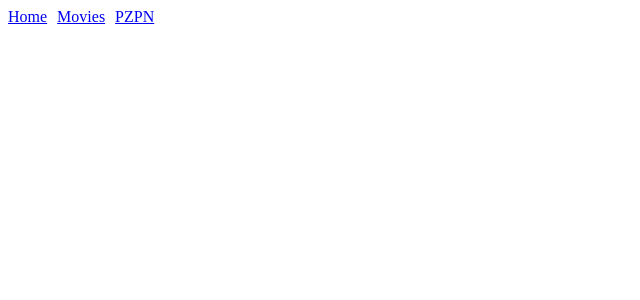
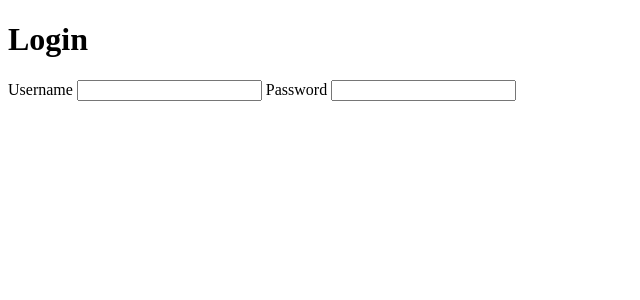
Before and after one commit to MarcinBieniek/Vue-NuxtMovies, a Nuxt app: page /login in a window 1280 px wide. Before the commit this address had no page. Shown: the top 300 px of the page, without its empty margins (0-640 px from the left). Built offline with nearby package versions, Linux system fonts and the light colour scheme.

Commit message:
Add abort navigation middleware

```diff
--- a/app.vue
+++ b/app.vue
@@ -8,11 +8,8 @@
 
 <template>
   <div>
-    <nav style="display: flex; gap: 10px">
-      <NuxtLink to="/">Home</NuxtLink>
-      <NuxtLink to="/movies">Movies</NuxtLink>
-      <NuxtLink to="https://www.pzpn.pl">PZPN</NuxtLink>
-    </nav>
-    <NuxtPage/>
+    <NuxtLayout>
+      <NuxtPage />
+    </NuxtLayout>
   </div>
 </template>
--- /dev/null
+++ b/layouts/default.vue
@@ -0,0 +1,8 @@
+<template>
+  <nav style="display: flex; gap: 10px">
+    <NuxtLink to="/">Home</NuxtLink>
+    <NuxtLink to="/movies">Movies</NuxtLink>
+    <NuxtLink to="https://www.pzpn.pl">PZPN</NuxtLink>
+  </nav>
+  <slot></slot>
+</template>
--- /dev/null
+++ b/layouts/plain.vue
@@ -0,0 +1,3 @@
+<template>
+  <slot></slot>
+</template>
--- /dev/null
+++ b/middleware/auth.ts
@@ -0,0 +1,6 @@
+export default defineNuxtRouteMiddleware((to, from) => {
+  const userIsLoggedIn = false;
+  if (!userIsLoggedIn) {
+    return navigateTo({ path:"/login"});
+  }
+})
--- /dev/null
+++ b/middleware/logger.global.ts
@@ -0,0 +1,4 @@
+export default defineNuxtRouteMiddleware((to, from) => {
+  console.log('to', to)
+  console.log('from', from)
+})
--- /dev/null
+++ b/pages/admin.vue
@@ -0,0 +1,9 @@
+<script setup>
+  definePageMeta({
+    middleware: ["auth"]
+  })
+</script>
+
+<template>
+  Hello user
+</template>
--- /dev/null
+++ b/pages/login.vue
@@ -0,0 +1,19 @@
+<script setup>
+  definePageMeta({
+    layout: "plain"
+  })
+</script>
+
+<template>
+  <form>
+    <h1>Login</h1>
+    <label>
+      Username
+      <input type="text" />
+    </label>
+    <label>
+      Password
+      <input type="password" />
+    </label>
+  </form>
+</template>
```
